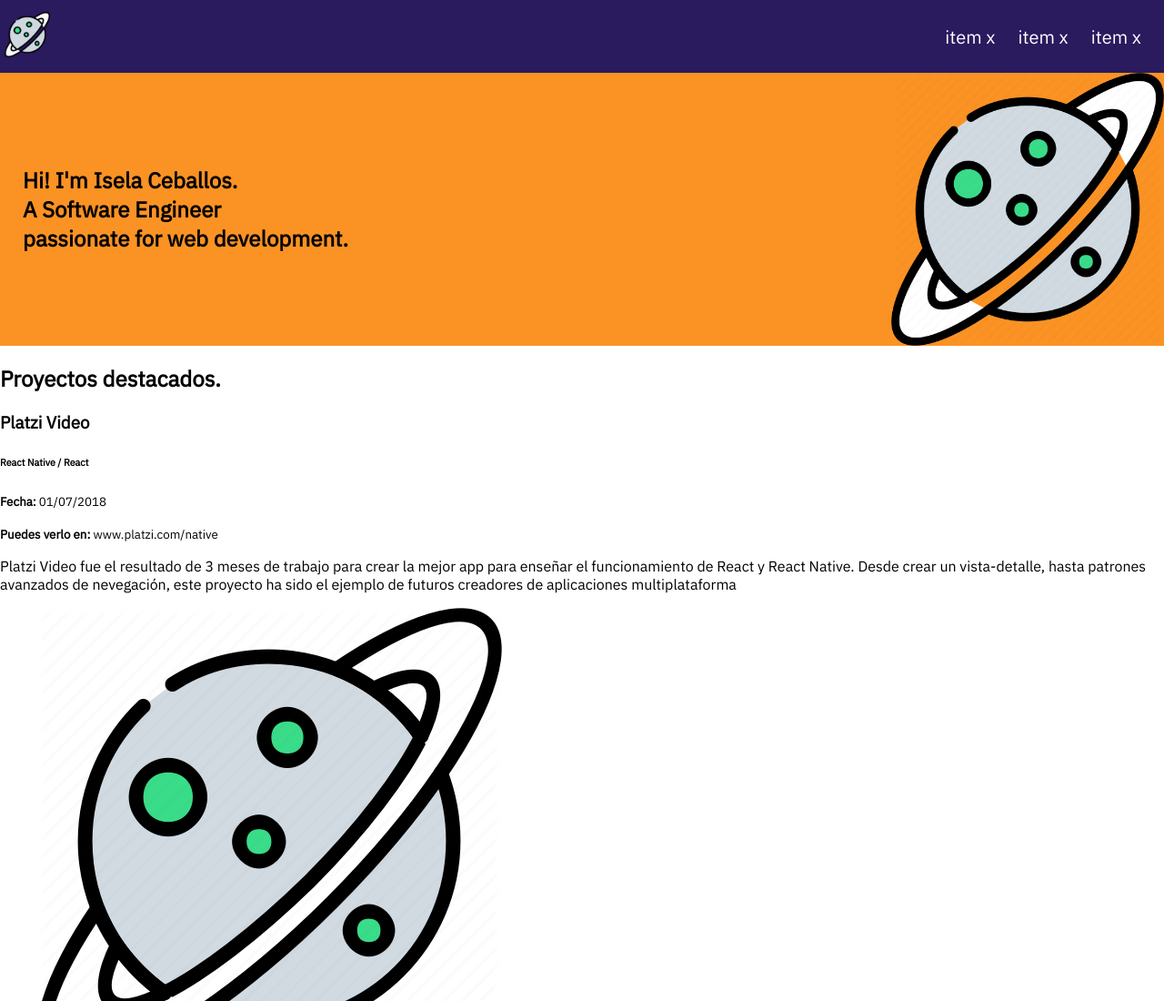
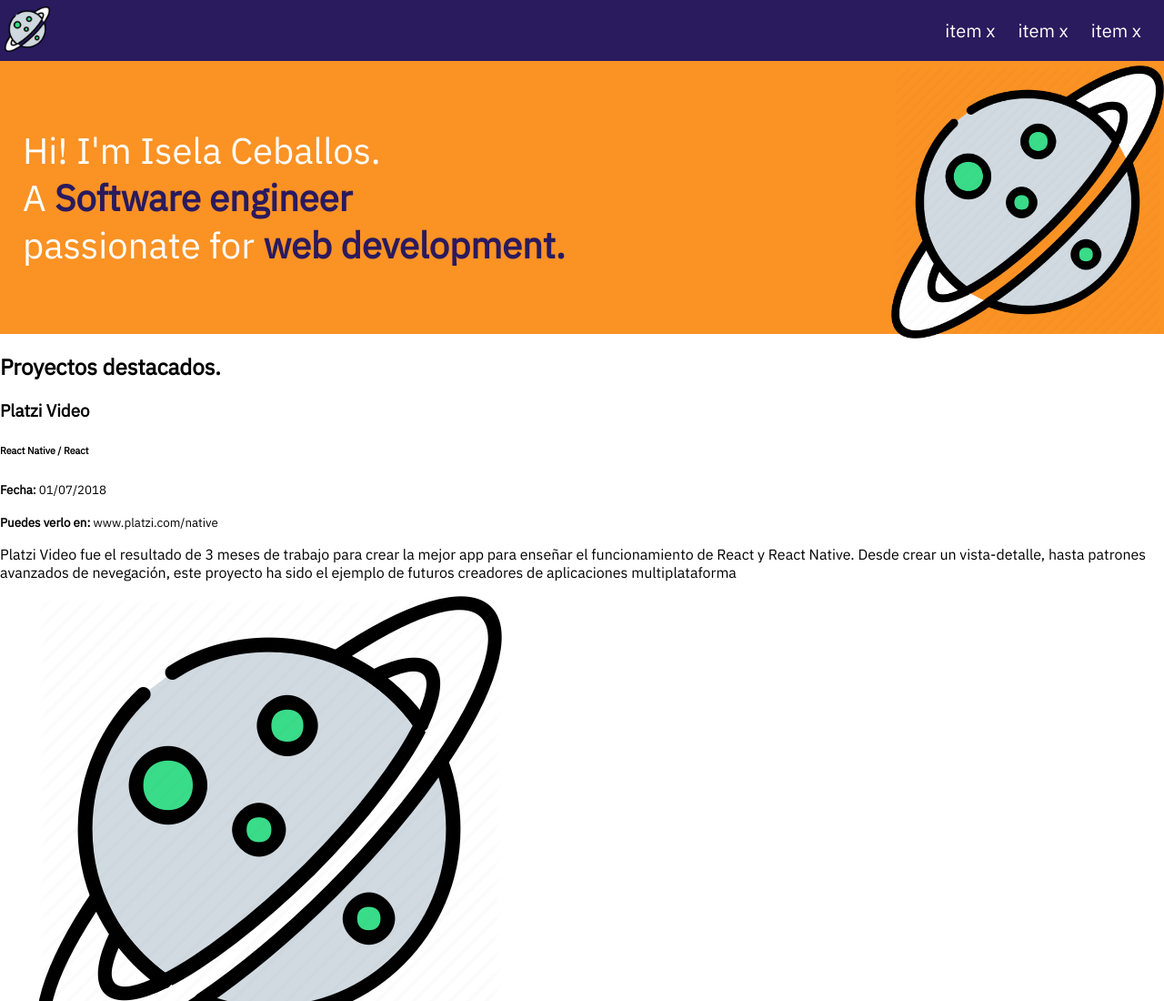
Before and after one commit to isceballos/isceballos, a plain HTML site: page index.html in a window 1280 px wide. Shown: the top 1100 px of the page at 91% size. Drawn offline with Linux system fonts and the light colour scheme.

Commit message:
Last changes.

```diff
--- a/css/style.css
+++ b/css/style.css
@@ -8,7 +8,8 @@ body {
 }
 
 .my-header {
-    height: 80px;
+    /* height: 80px; */
+    height: auto;
     width: auto;
     display: flex;
     justify-content: space-between;
@@ -60,9 +61,18 @@ body {
     margin: 0;
     padding: 0;
     margin-left: 25px;
+    font-size: 40px;
+    color: white;
+    font-weight: lighter;
+}
+
+.hero h1 span {
+    font-weight: bold;
+    color: #2a1a5e;
 }
 
 .hero-image {
     height: 300px;
     object-fit: cover;
+    margin-top: 10px;
 }
--- a/index.html
+++ b/index.html
@@ -21,7 +21,8 @@
         </nav>
     </header>
     <section class="hero">
-        <h1>Hi! I'm Isela Ceballos. <br/>A Software Engineer <br/>passionate for web development.</h1>
+
+        <h1>Hi! I'm Isela Ceballos. <br/>A <span>Software engineer</span><br/>passionate for <span>web development.</span></h1>
         <img class="hero-image" src="./img/logo.png" alt="">
     </section>
     <section class="portfolio">
```
